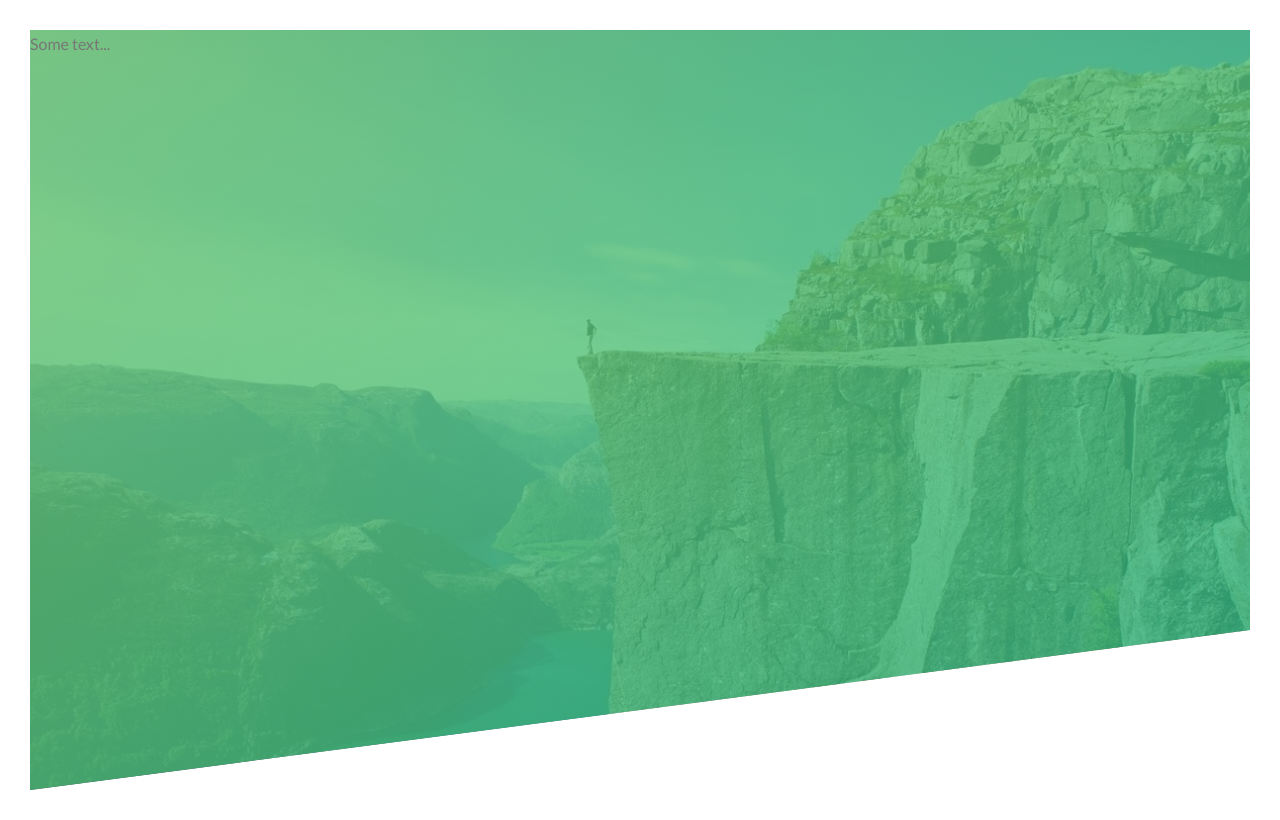
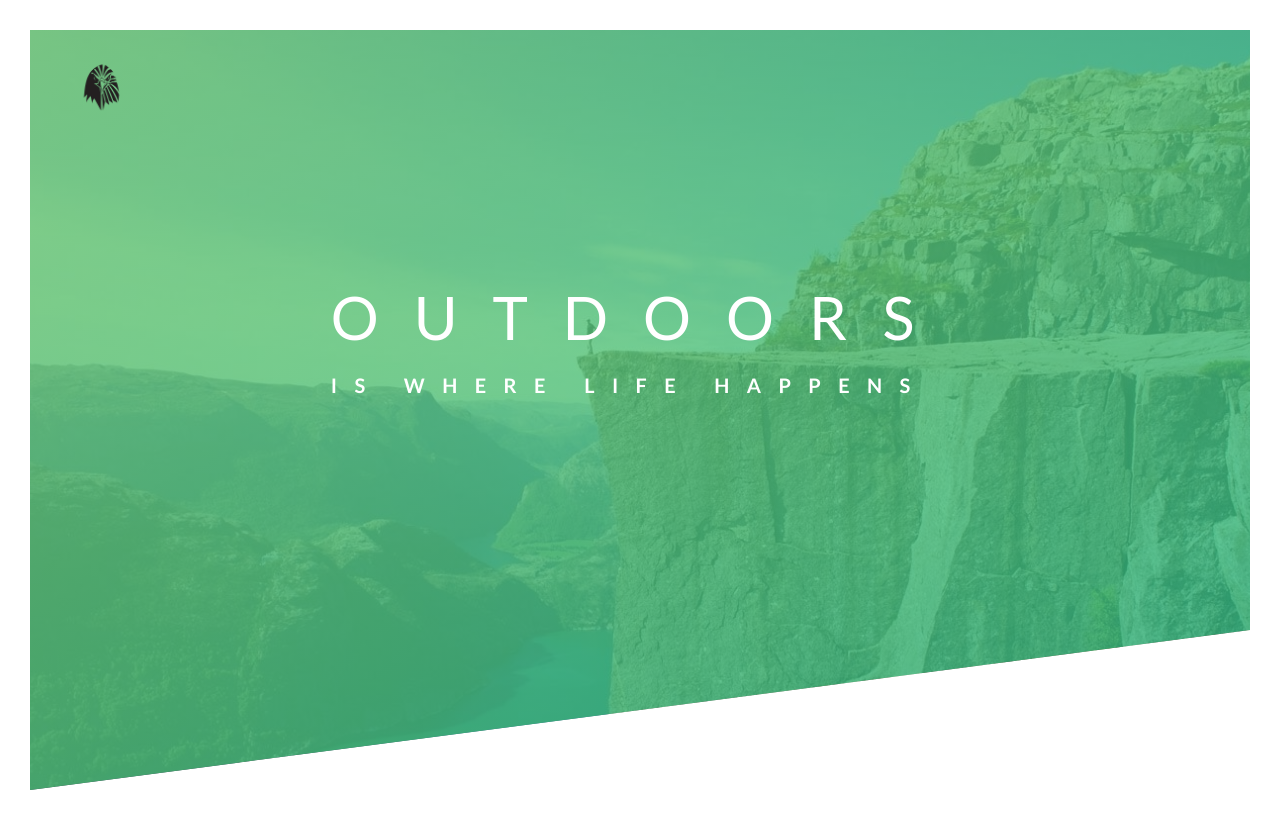
Before and after one commit to nascal3/OutyDory, a plain HTML site: page index.html in a window 1280 px wide. Drawn offline with Linux system fonts and the light colour scheme.

Commit message:
header text transform to center text

```diff
--- a/css/style.css
+++ b/css/style.css
@@ -31,5 +31,42 @@ body{
     url("../img/Widescreen-Cliff.jpg");
     background-size: cover;
     background-position: top;
+    position: relative;
     clip-path: polygon(0 0, 100% 0, 100% 75vh, 0 100%);
 }
+
+.logo-box {
+    position: absolute;
+    top: 20px;
+    left: 0;
+}
+
+.logo {
+    height: 75px;
+}
+
+.text-box{
+    position: absolute;
+    top: 40%;
+    left: 50%;
+    transform: translate(-50%, -50%);
+}
+
+.heading-primary{
+    color: #fff;
+    text-transform: uppercase;
+}
+
+.heading-primary-main{
+    display: block;
+    font-size: 60px;
+    font-weight: 400;
+    letter-spacing: 35px;
+}
+
+.heading-primary-sub{
+    display: block;
+    font-size: 20px;
+    font-weight: 700;
+    letter-spacing: 17.4px;
+}
--- a/index.html
+++ b/index.html
@@ -15,7 +15,17 @@
     </head>
     <body>
         <header class="header">
-            Some text...
+            <div class="logo-box">
+                <img src="img/Eagle-Logo.png" alt="Logo" class="logo"/>
+            </div>
+
+            <div class="text-box">
+                <h1 class="heading-primary">
+                <span class="heading-primary-main">Outdoors</span>
+                <span class="heading-primary-sub">is where life happens</span>
+            </h1>
+            </div>
+
         </header>
 
 
```
Also changed, not shown: img/Eagle-Logo.png (added).
